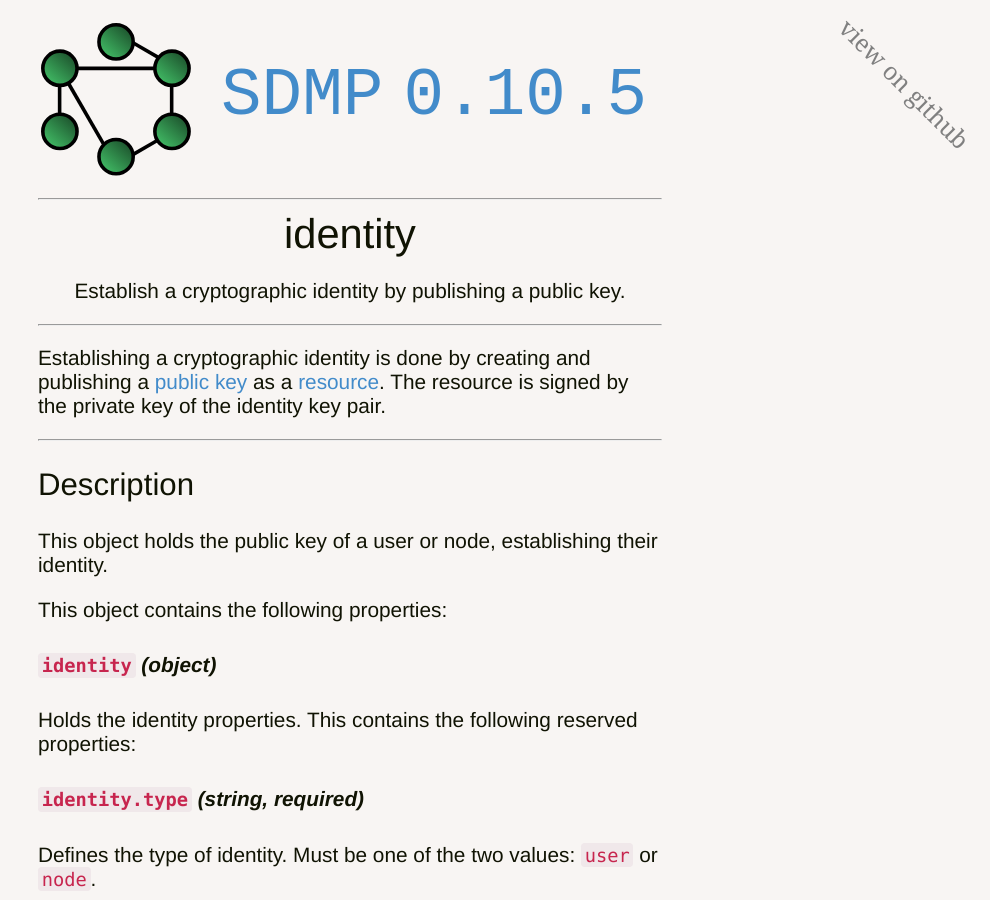
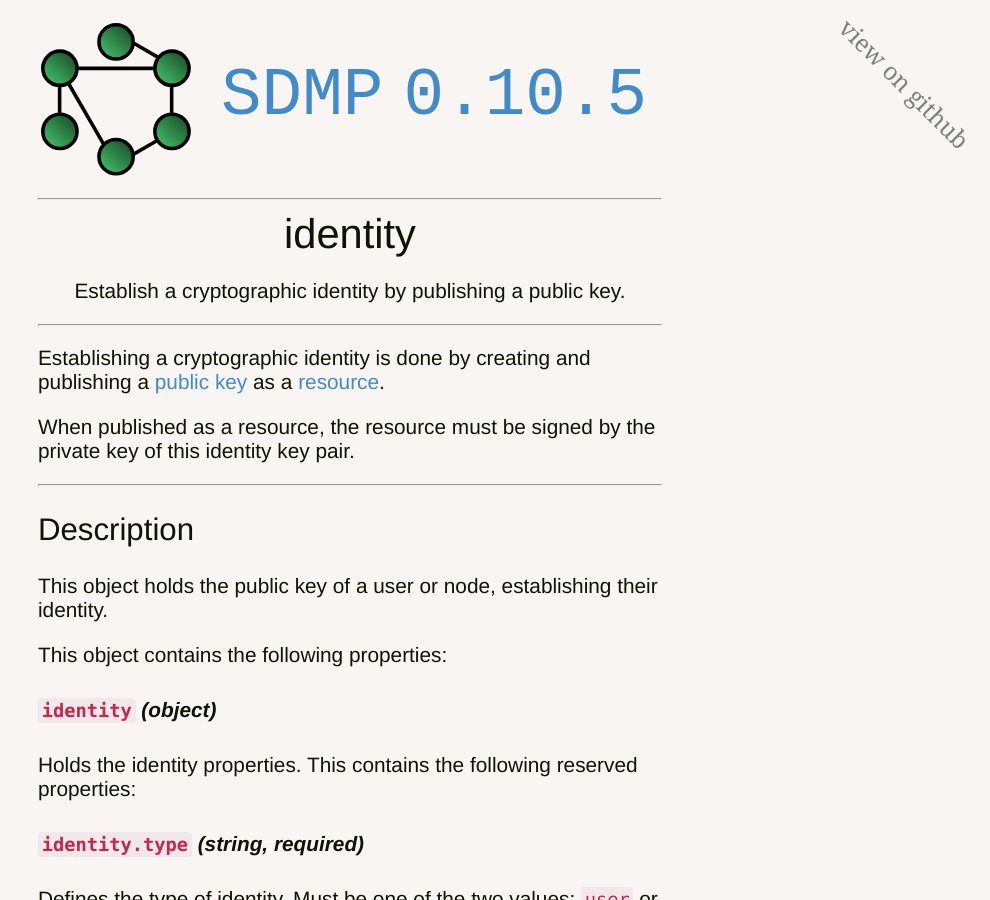
Before and after one commit to sdmp/sdmp.github.io, a Jekyll site: the page built from core/identity/index.md, in a window 1280 px wide and 900 px high. Shown: the whole window, without its empty margins (290-1280 px from the left). Built offline with Jekyll 4.4.1, drawn with Linux system fonts in a browser that asks for light colours.

Commit message:
Making identity wording a bit clearer

```diff
--- a/core/identity/index.md
+++ b/core/identity/index.md
@@ -7,7 +7,9 @@ subtitle: Establish a cryptographic identity by publishing a public key.
 
 Establishing a cryptographic identity is done by creating and publishing
 a [public key](/core/cryptography) as a [resource](/journal/resource).
-The resource is signed by the private key of the identity key pair.
+
+When published as a resource, the resource must be signed by the private
+key of this identity key pair.
 
 ---
 
```
